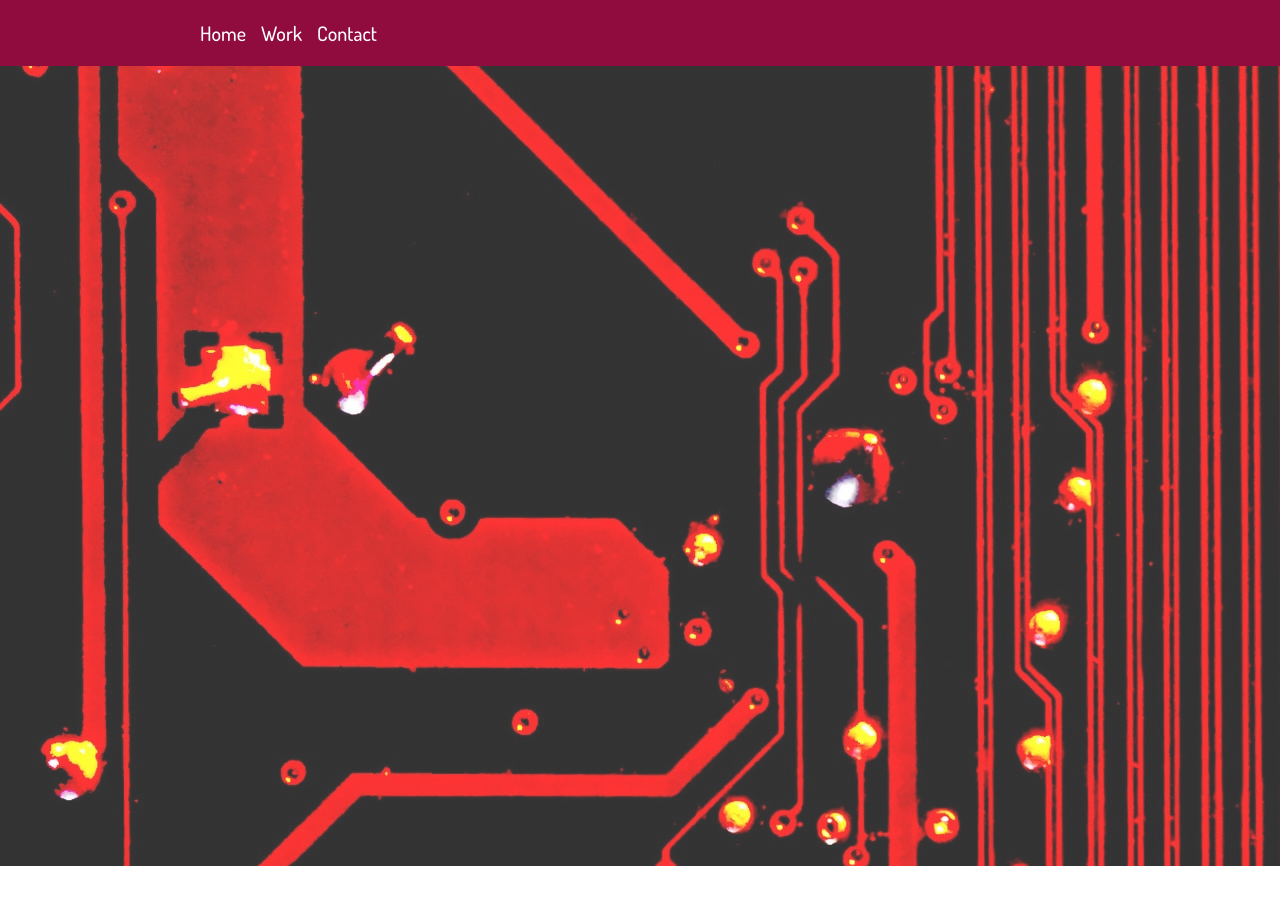
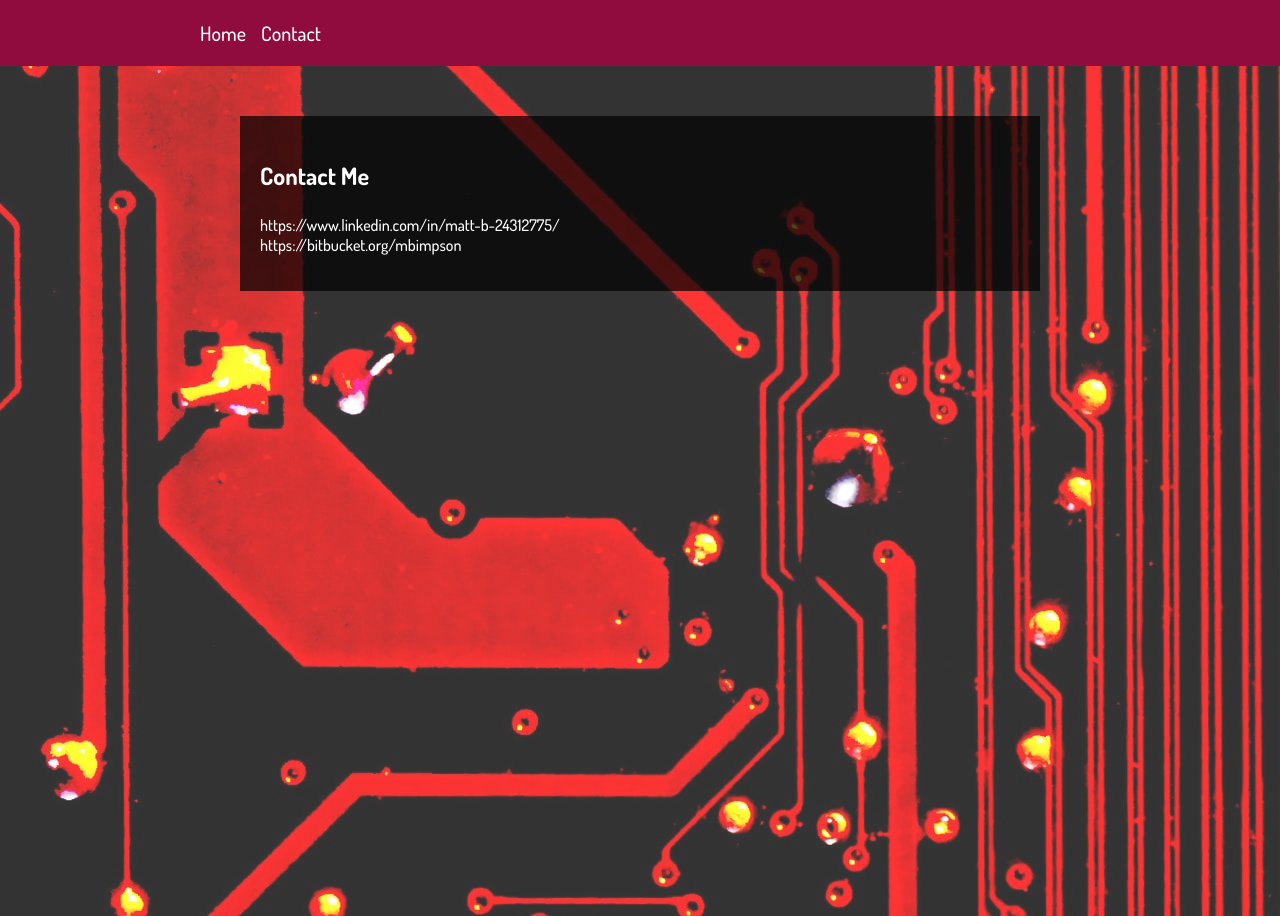
Before and after one commit to mattbimpson/portfolio, a React (Create React App) app: page /contact in a window 1280 px wide. Before the commit the page ends 866 px from the top, so only its background shows below. Built offline with nearby package versions, Linux system fonts and the light colour scheme.

Commit message:
contact page

```diff
--- a/src/components/HeaderComponent.tsx
+++ b/src/components/HeaderComponent.tsx
@@ -9,9 +9,9 @@ const Header: React.FC<any> = () => {
           <RouterLink to="/">
             Home
           </RouterLink>
-          <RouterLink to="/work">
+          {/* <RouterLink to="/work">
             Work
-          </RouterLink>
+          </RouterLink> */}
           <RouterLink to="/contact">
             Contact
           </RouterLink>
--- a/src/pages/contact/Contact.tsx
+++ b/src/pages/contact/Contact.tsx
@@ -1,8 +1,22 @@
 import React from 'react';
+import { Container, HeaderText, Text, List } from './Styles';
 
 const ContactPage: React.FC<any> = () => {
   return (
     <>
+      <Container>
+      <HeaderText>Contact Me</HeaderText>
+        <Text>
+          <List>
+            <li>
+              https://www.linkedin.com/in/matt-b-24312775/
+            </li>
+            <li>
+              https://bitbucket.org/mbimpson
+            </li>
+          </List>
+        </Text>
+      </Container>
     </>
   )
 }
--- /dev/null
+++ b/src/pages/contact/Styles.ts
@@ -0,0 +1,34 @@
+import styled from 'styled-components';
+
+export const Container =
+  styled.div`
+    background-color: rgba(0, 0, 0, 0.7);
+    padding: 20px;
+    width: 800px;
+    margin: 0 auto;
+    margin-top: 50px;
+    box-sizing: border-box;
+
+    @media (max-width: 780px) {
+      width: 100%;
+      margin-top: 0px;
+    }
+  `;
+
+export const Text =
+  styled.p`
+    color: rgba(255, 255, 255, 1);
+    font-weight: 500;
+  `;
+
+export const HeaderText =
+  styled(Text)`
+    font-size: 24px;
+    font-weight: bold;
+  `;
+
+export const List =
+    styled.ul`
+      list-style: none;
+      padding: 0;
+    `;
```
